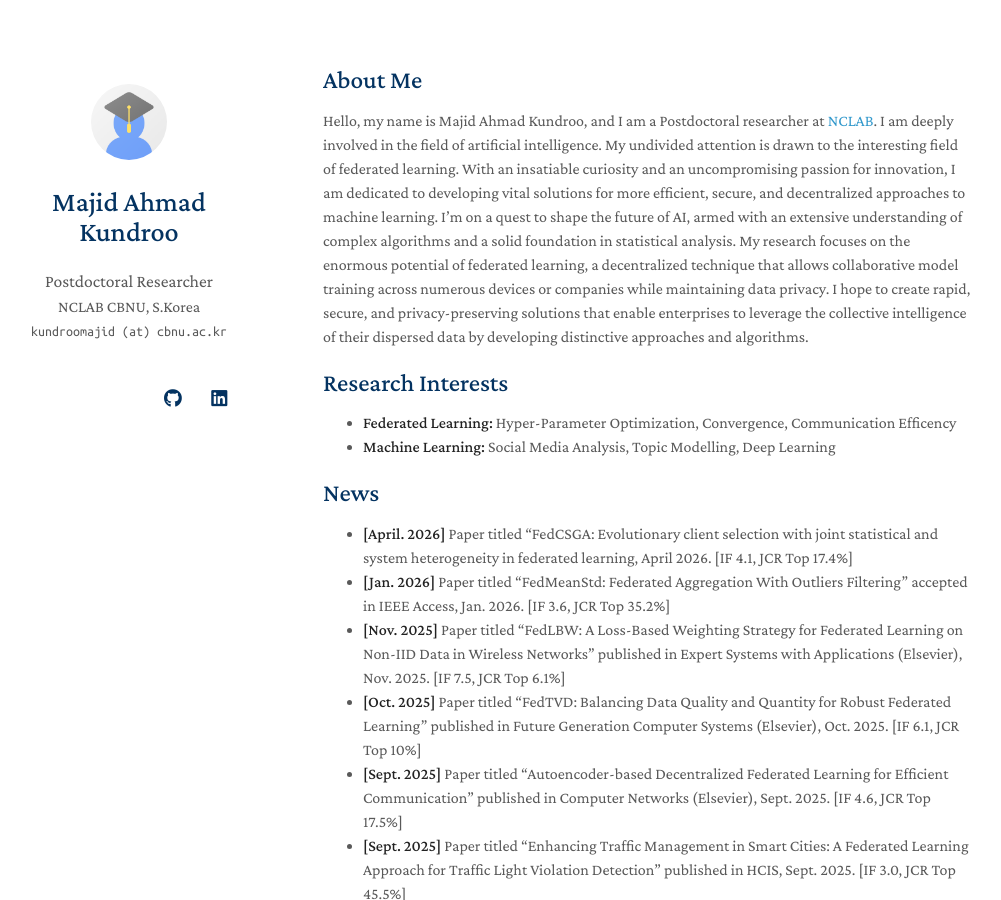
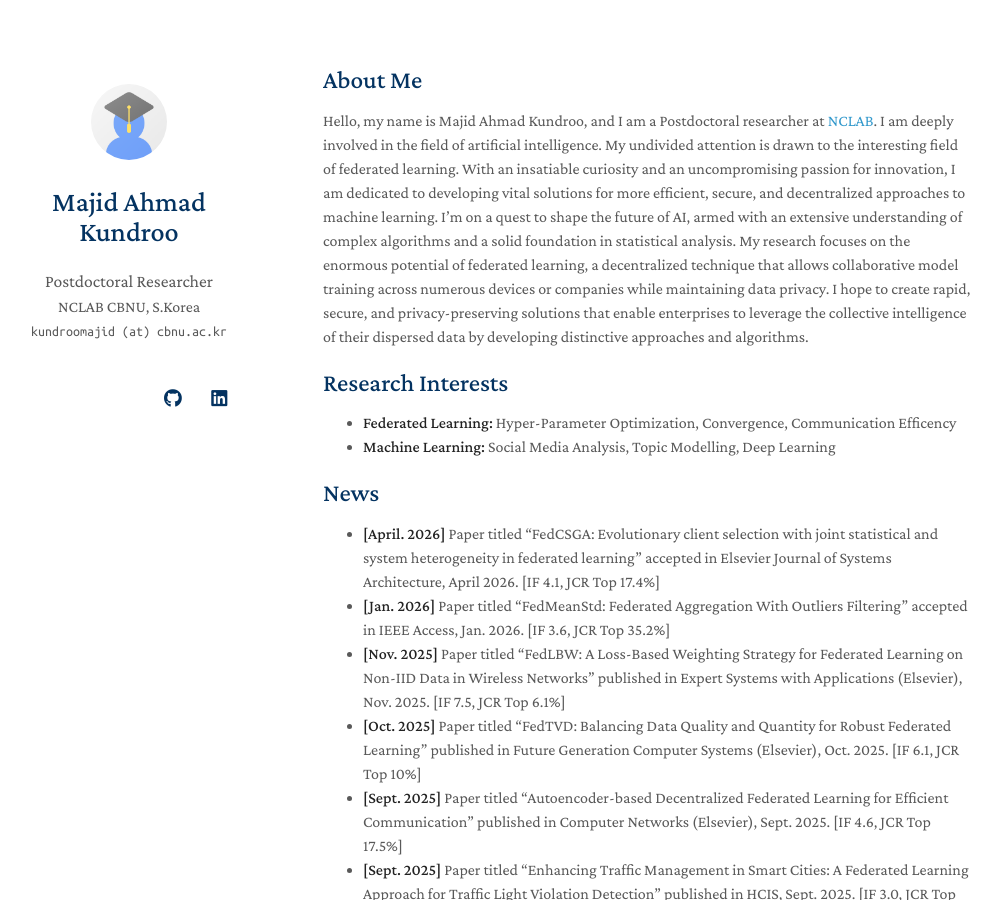
Before and after one commit to kundroomajid/kundroomajid.github.io, a Jekyll site: the page built from index.md, in a window 1280 px wide and 900 px high. Shown: the whole window, without its empty margins (147-1148 px from the left). Built offline with Jekyll 4.4.1, drawn with Linux system fonts in a browser that asks for light colours; nearby versions of some CDN libraries; a style sheet for code colours, icons or effects is not loaded; our own code applies the rules of GitHub Pages for plain Markdown files.

Commit message:
fixed some missing info in the index

```diff
--- a/index.md
+++ b/index.md
@@ -12,7 +12,7 @@ Hello, my name is Majid Ahmad Kundroo, and I am a Postdoctoral researcher at [NC
 - **Machine Learning:** Social Media Analysis, Topic Modelling, Deep Learning
 
 ## News
-- **[April. 2026]** Paper titled "FedCSGA: Evolutionary client selection with joint statistical and system heterogeneity in federated learning, April 2026. [IF 4.1, JCR Top 17.4%]
+- **[April. 2026]** Paper titled "FedCSGA: Evolutionary client selection with joint statistical and system heterogeneity in federated learning" accepted in Elsevier Journal of Systems Architecture, April 2026. [IF 4.1, JCR Top 17.4%]
 - **[Jan. 2026]** Paper titled "FedMeanStd: Federated Aggregation With Outliers Filtering" accepted in IEEE Access, Jan. 2026. [IF 3.6, JCR Top 35.2%]
 - **[Nov. 2025]** Paper titled "FedLBW: A Loss-Based Weighting Strategy for Federated Learning on Non-IID Data in Wireless Networks" published in Expert Systems with Applications (Elsevier), Nov. 2025. [IF 7.5, JCR Top 6.1%]
 - **[Oct. 2025]** Paper titled "FedTVD: Balancing Data Quality and Quantity for Robust Federated Learning" published in Future Generation Computer Systems (Elsevier), Oct. 2025. [IF 6.1, JCR Top 10%]
```
